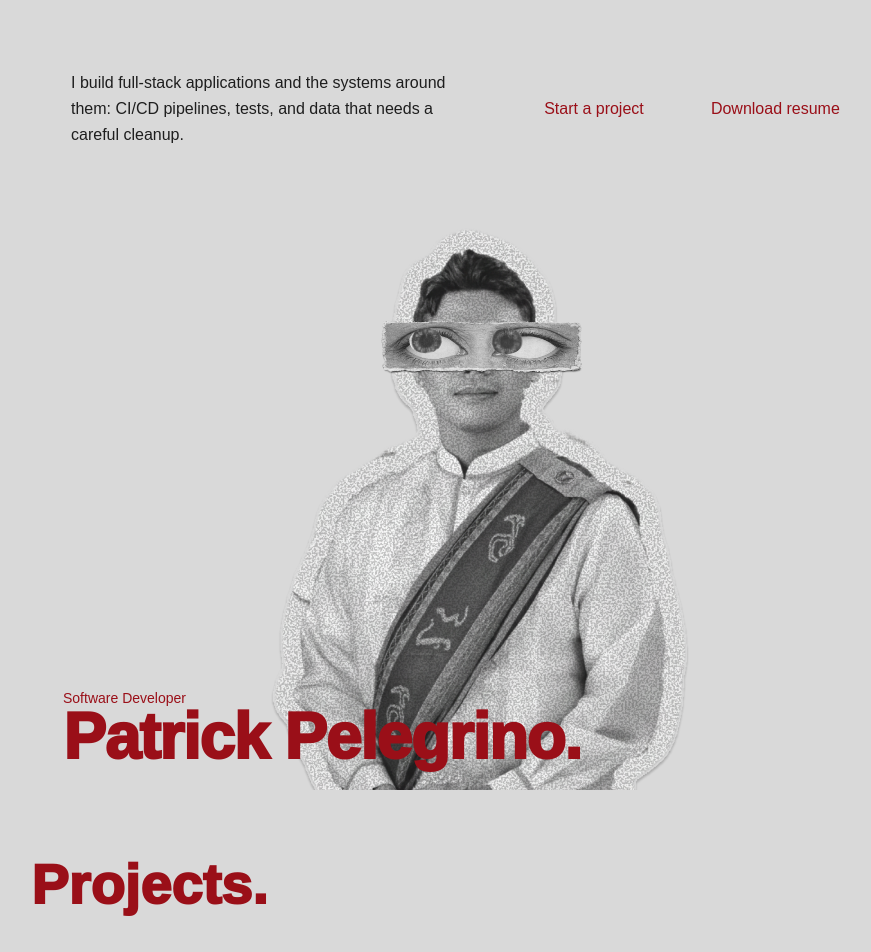
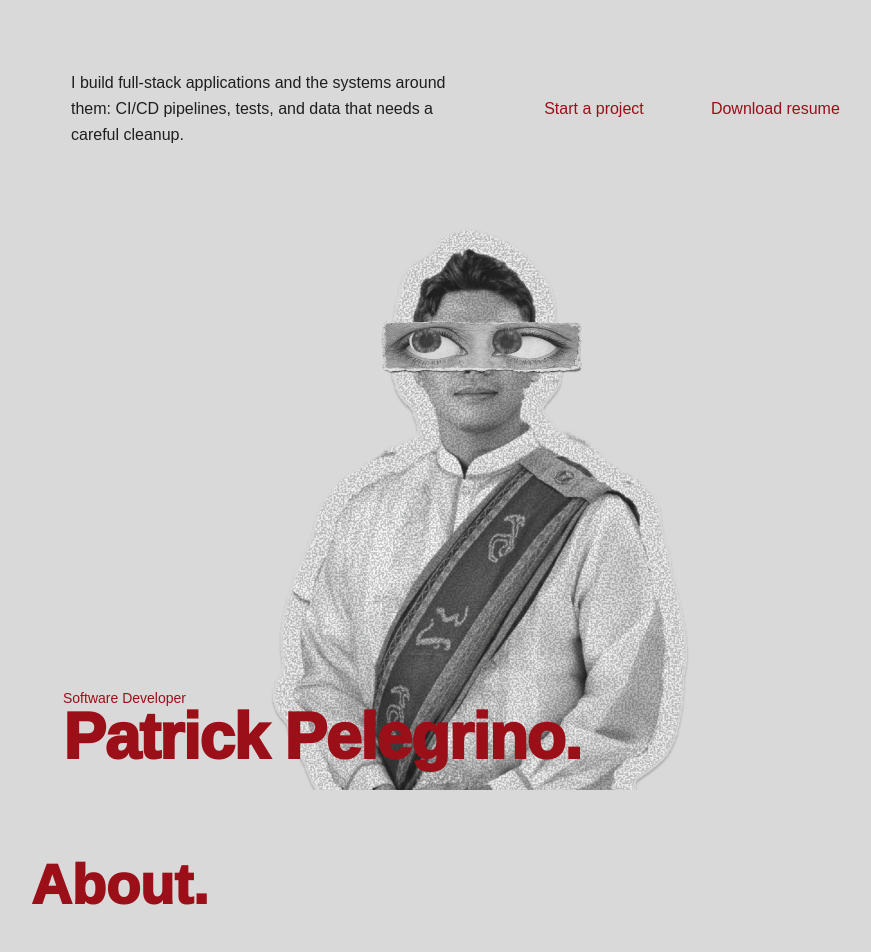
Before and after one commit to madpurson/Portfolio, a React (Vite) app in the folder portfolio/: page / in a window 1280 px wide. Shown: the top 952 px of the page, without its empty margins (159-1030 px from the left). Built offline with nearby package versions, Linux system fonts and the light colour scheme; a web font is replaced by a local one.

Commit message:
Update App.jsx

```diff
--- a/portfolio/src/App.jsx
+++ b/portfolio/src/App.jsx
@@ -15,7 +15,7 @@ function App() {
         <SpeedInsights />
         {/* <NavPannel /> */}
         <LandingPageBody />
-        <ProjectsPageBody />
+        {/* <ProjectsPageBody /> */}
         <AboutPageBody />
         {/* <ContactPageBody /> */}
       </div>
```
